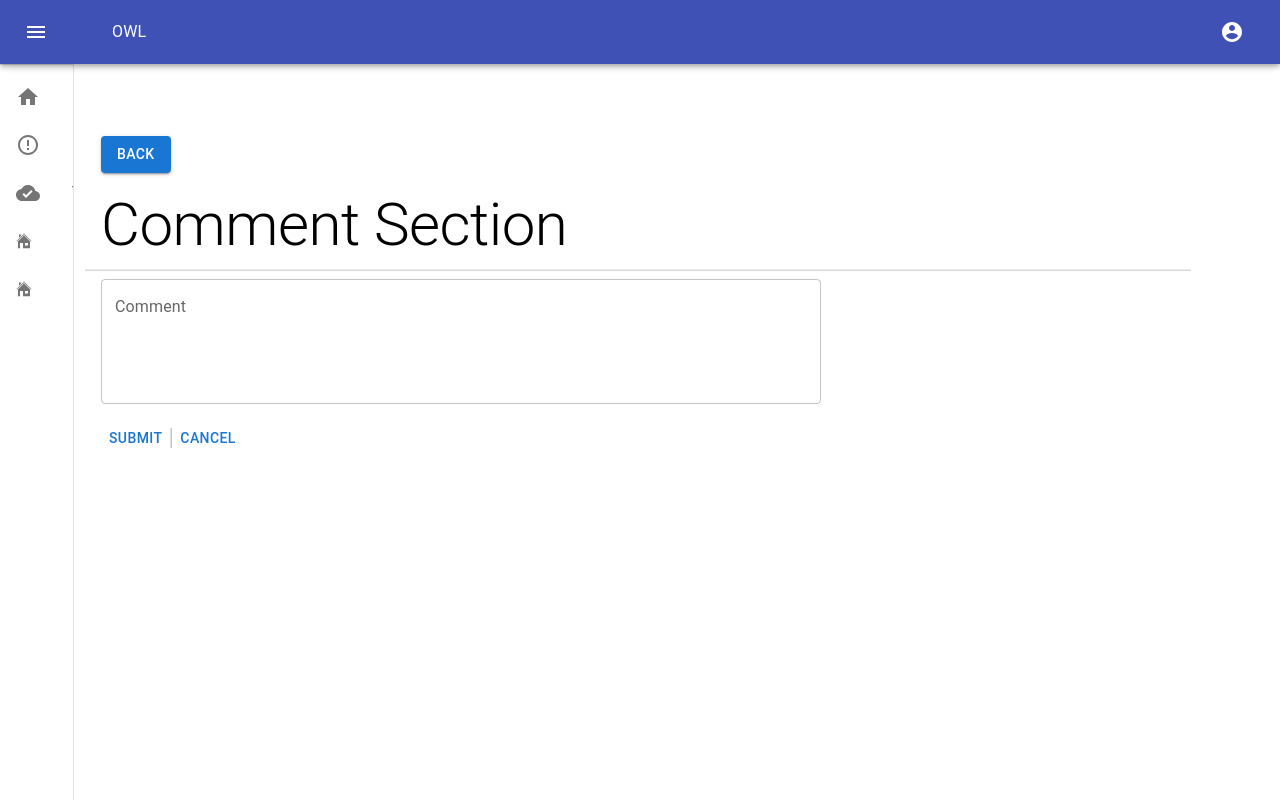
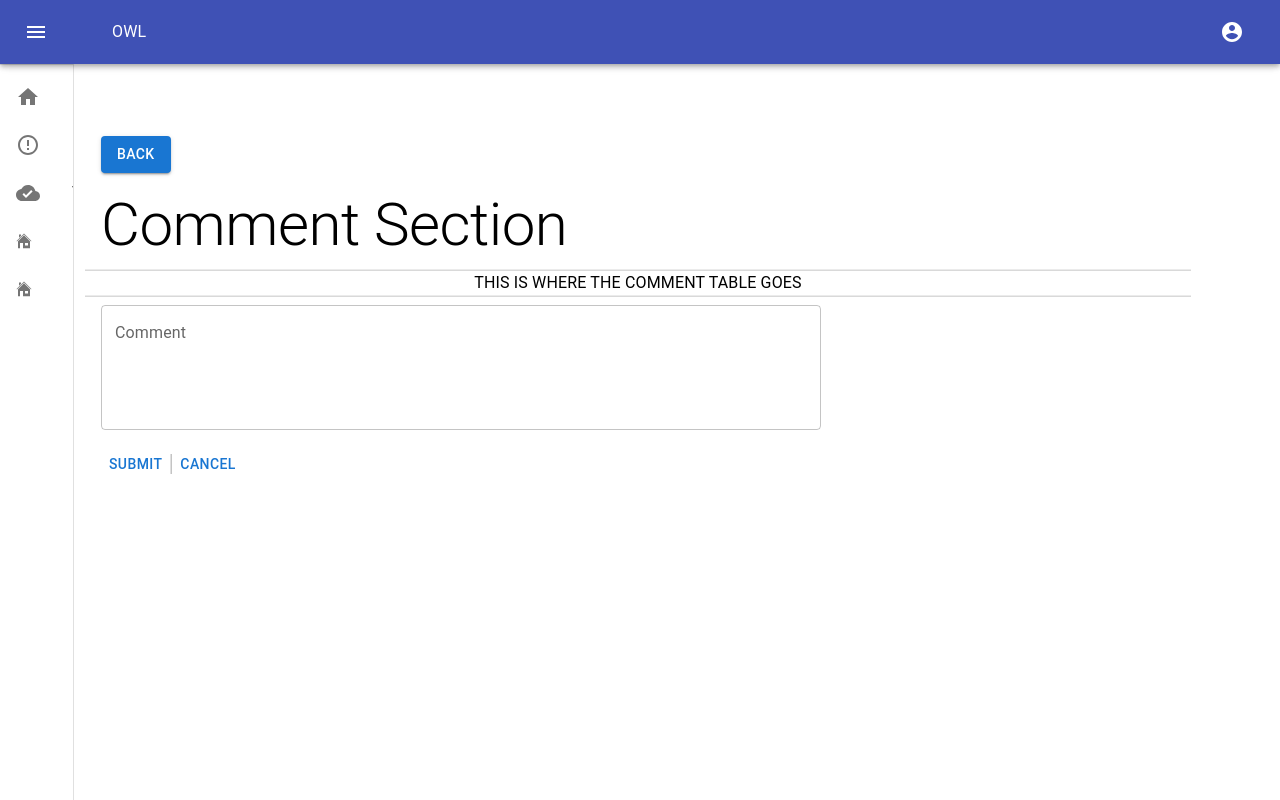
Before and after one commit to meteisik/Mete-3352-Repo, a React (Create React App) app: page /Pg3 in a window 1280 px wide. Shown: the top 800 px of the page. Built offline with nearby package versions, Linux system fonts and the light colour scheme; the HTML template or start-up script is replaced by a standard one.

Commit message:
Added spot for comments

```diff
--- a/src/Pages/Pg3.js
+++ b/src/Pages/Pg3.js
@@ -2,6 +2,8 @@ import React, { Component } from "react";
 import TextField from '@mui/material/TextField';
 import { Button, Grid, ListItem, Container, List, Divider, Box, Typography } from '@mui/material';
 class Pg3 extends Component {
+
+
 
     render() {
         return (
@@ -20,9 +22,11 @@ class Pg3 extends Component {
                                     <Typography variant='h2'>Comment Section</Typography>
                                 </ListItem>
                                 <Divider light />
+                                    <Typography>THIS IS WHERE THE COMMENT TABLE GOES</Typography>
+                                <Divider light />
                                 <ListItem>
                                     <TextField
-                                        id='outlined-multiline-static'
+                                        id='comment-box'
                                         label='Comment'
                                         multiline
                                         rows={4}
```
